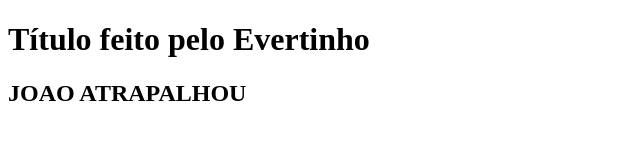
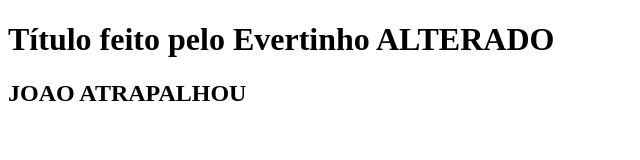
Before and after one commit to EsouzaMa/AULA-GIT-ESSENCIAL, a plain HTML site: page index.html in a window 1280 px wide. Shown: the whole page, without its empty margins (0-640 px from the left). Drawn offline with Linux system fonts and the light colour scheme.

Commit message:
TITULO 1 ALTERADO

```diff
--- a/index.html
+++ b/index.html
@@ -6,7 +6,7 @@
     <title>Git </title>
 </head>
 <body>
-    <h1>Título feito pelo Evertinho</h1>
+    <h1>Título feito pelo Evertinho ALTERADO</h1>
     <h2>JOAO ATRAPALHOU</h2>
 </body>
 </html>
```
